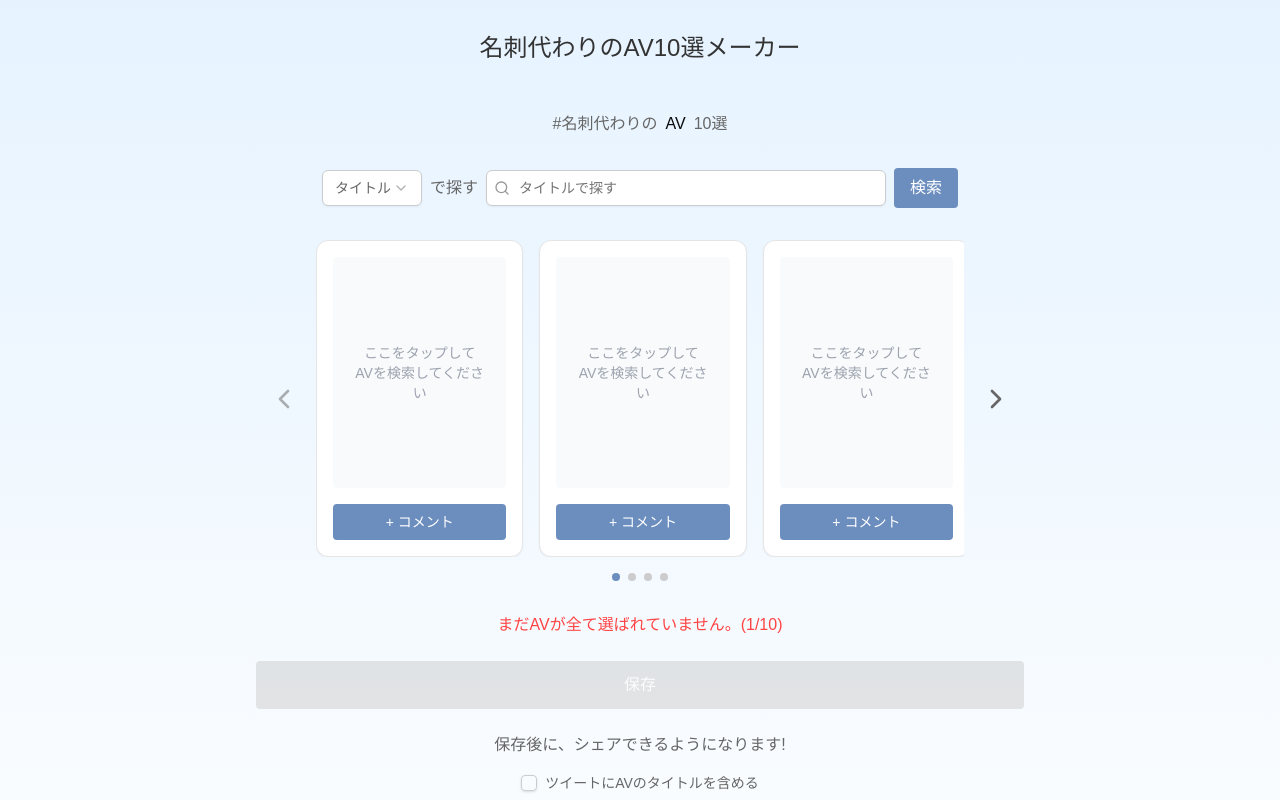
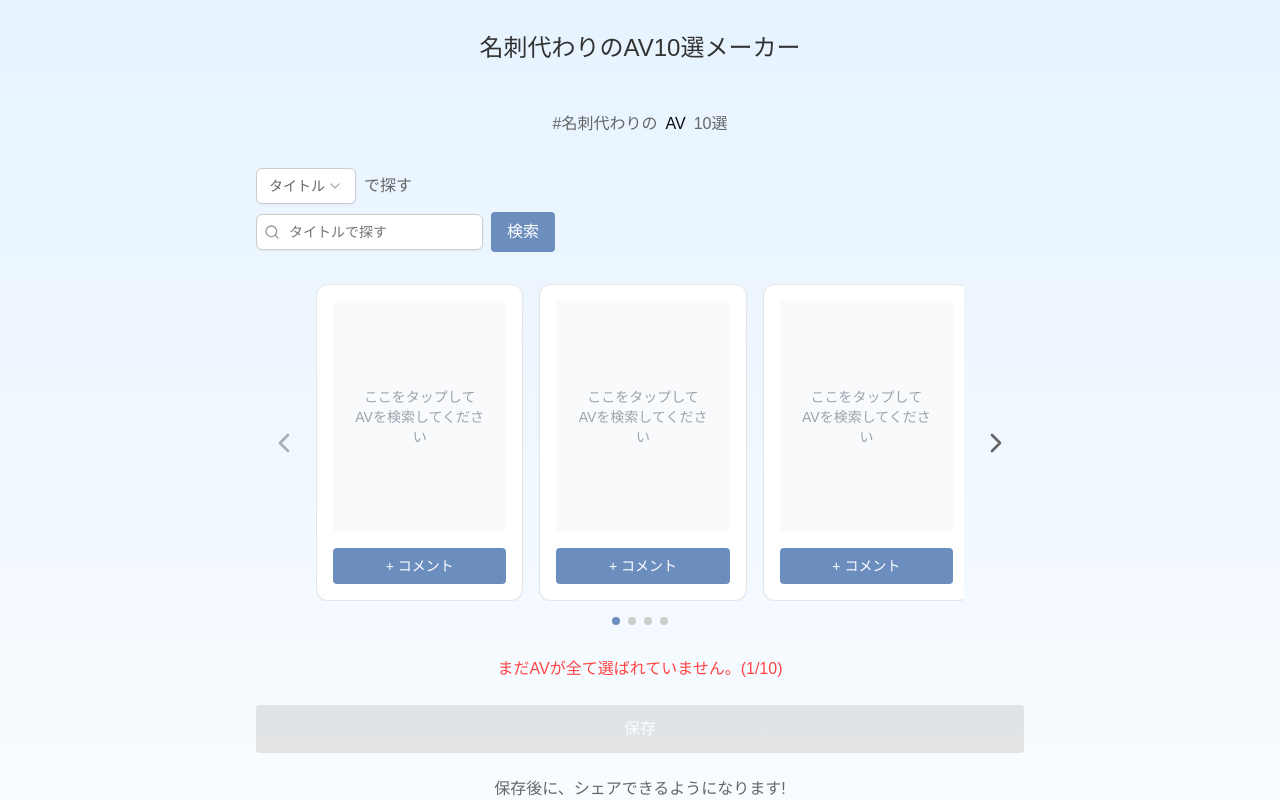
Before and after one commit to cawauchi6204/tenavsmaker, a Next.js app: page / in a window 1280 px wide. Shown: the top 800 px of the page. Built offline with nearby package versions, Linux system fonts and the light colour scheme.

Commit message:
✨ UI修正

```diff
--- a/book-selector.tsx
+++ b/book-selector.tsx
@@ -102,7 +102,8 @@ export default function BookSelector() {
           <span className="text-[#666]">10選</span>
         </div>
 
-        <div className="flex items-center justify-center gap-2 mb-8">
+        <div className="flex items-start justify-center flex-col gap-2 mb-8">
+          <div className="flex items-center gap-2">
             <Select value={searchType} onValueChange={setSearchType}>
               <SelectTrigger className="w-[100px] bg-white border-[#ccc] text-[#666] hover:bg-gray-50">
                 <SelectValue placeholder="タイトル" />
@@ -113,6 +114,8 @@ export default function BookSelector() {
               </SelectContent>
             </Select>
             <span className="text-[#666]">で探す</span>
+          </div>
+          <div className="flex items-center gap-2">
             <div className="relative flex-1 max-w-[400px]">
               <Input
                 value={searchTerm}
@@ -126,10 +129,11 @@ export default function BookSelector() {
             </div>
             <button
               className="px-4 py-2 bg-[#6c8ebf] text-white rounded hover:bg-[#5c7eaf] transition-colors"
-            onClick={() => console.log('Search:', searchTerm)}
+              onClick={() => console.log("Search:", searchTerm)}
             >
               検索
             </button>
+          </div>
         </div>
 
         <div className="relative mb-8">
@@ -155,7 +159,7 @@ export default function BookSelector() {
                     stiffness: 300,
                     damping: 20,
                     mass: 0.8,
-                    duration: 0.5
+                    duration: 0.5,
                   }}
                 >
                   {visibleSlides.map((slide) => (
@@ -167,7 +171,9 @@ export default function BookSelector() {
                       <Card className="p-2 md:p-4 bg-white shadow-sm hover:shadow-md transition-shadow cursor-pointer">
                         <div className="w-full aspect-[3/4] bg-gray-50 rounded flex items-center justify-center mb-2 md:mb-4">
                           <p className="text-gray-400 text-center text-xs md:text-sm px-2 md:px-4">
-                            ここをタップして<br />AVを検索してください
+                            ここをタップして
+                            <br />
+                            AVを検索してください
                           </p>
                         </div>
                         <button className="w-full py-1 md:py-2 px-2 md:px-4 bg-[#6c8ebf] text-white rounded hover:bg-[#5c7eaf] transition-colors text-xs md:text-sm">
@@ -182,7 +188,9 @@ export default function BookSelector() {
 
             <button
               className="text-[#666] hover:text-[#333] transition-colors disabled:opacity-50 disabled:cursor-not-allowed"
-              onClick={() => setCurrentSlide((prev) => Math.min(maxPage, prev + 1))}
+              onClick={() =>
+                setCurrentSlide((prev) => Math.min(maxPage, prev + 1))
+              }
               disabled={currentSlide === maxPage}
             >
               <ChevronRight className="h-8 w-8" />
```
Lines whose indentation alone changed are shown as unchanged.
